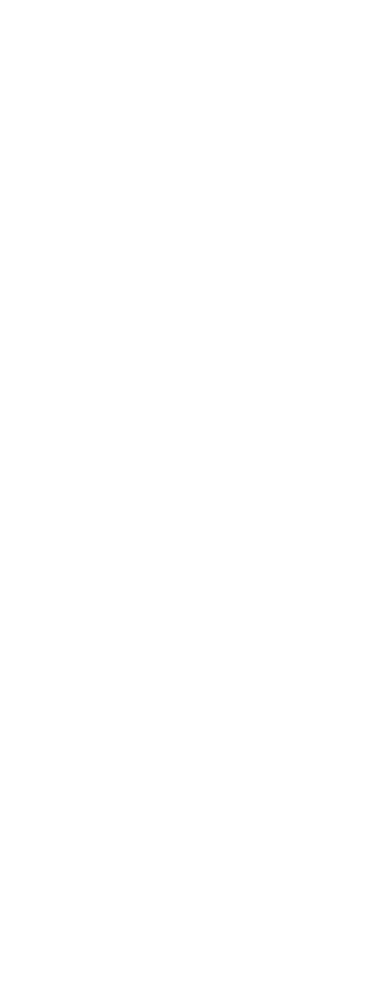
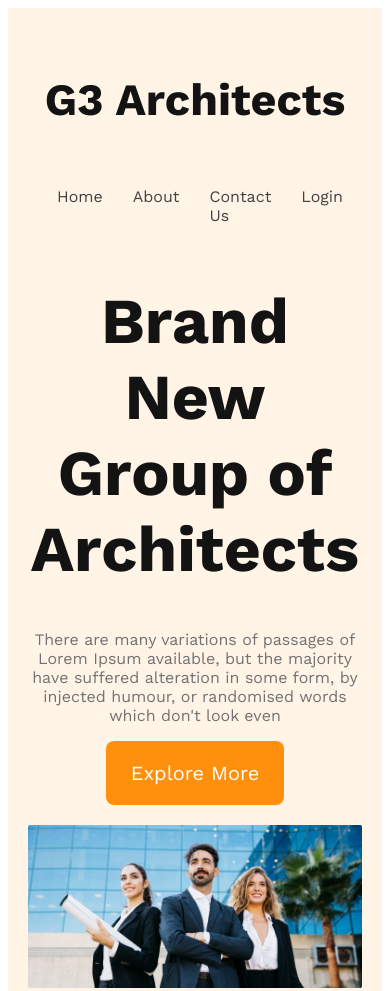
Before and after one commit to Ashamoni889/g3-architects-website, a plain HTML site: page index.html in a window 390 px wide. Shown: the top 991 px of the page. Before the commit the page ends 844 px from the top, so only its background shows below. Drawn offline with nearby package versions, Linux system fonts and the light colour scheme.

Commit message:
finshed header section and responsive

```diff
--- a/index.html
+++ b/index.html
@@ -4,9 +4,29 @@
     <meta charset="UTF-8">
     <meta name="viewport" content="width=device-width, initial-scale=1.0">
     <title>The Architects Company</title>
+    <link rel="stylesheet" href="styles/style.css">
 </head>
 <body>
-    <header></header>
+    <header>
+        <nav>
+            <h3 class="section-title">G3 Architects</h3>
+            <ul>
+                <li><a href="">Home</a></li>
+                <li><a href="">About</a></li>
+                <li><a href="">Contact Us</a></li>
+                <li><a href="">Login</a></li>
+            </ul>
+        </nav>
+        <div class="banner">
+            <div class="banner-content">
+                <h1 class="banner-title">Brand New
+                    Group of Architects</h1>
+                <p class="text-light-gray">There are many variations of passages of Lorem Ipsum available, but the majority have suffered alteration in some form, by injected humour, or randomised words which don't look even</p>
+                <button class="btn-praimary">Explore More</button>
+            </div>
+            <img src="images/banner.png" alt="">
+        </div>
+    </header>
     <main></main>
     <footer></footer>
 </body>
--- /dev/null
+++ b/styles/style.css
@@ -0,0 +1,87 @@
+
+/* work sans google fonts */
+  @import url('https://fonts.googleapis.com/css2?family=Lato:wght@700&family=Open+Sans:wght@800&family=Work+Sans:wght@400;600;700;800&display=swap');
+  /* shared style */
+  *{
+         font-family: 'Lato', sans-serif;
+        font-family: 'Open Sans', sans-serif;
+        font-family: 'Work Sans', sans-serif;
+  }
+  .text-light-gray{
+    color: #727272;
+  }
+  .btn-praimary{
+    border-radius: 8px;
+    color: #fff;
+    background: #FF900E;
+    padding: 20px 25px;
+    font-size: 1.25rem;
+    cursor: pointer;
+    border:0;
+  }
+  /* header style */
+  header{
+    background: rgba(255, 144, 14, 0.10);
+    padding: 50px 240px;
+  }
+
+  nav{
+    display: flex;
+    justify-content: space-between;
+    align-items: center;
+  }
+  nav>ul{
+    display: flex;
+  }
+  nav li{
+    list-style: none;
+    margin-right: 30px;
+    font-weight: 500;
+    font-size: 1rem;
+  }
+  nav li a{
+    text-decoration: none;
+    color:#424242;
+  }
+  .section-title{
+    color: #131313;
+    font-size: 2.8rem;
+    font-weight: 700;
+  }
+  /* banner style */
+  .banner-content{
+    max-width:800px;
+    text-align: center;
+    margin: 0 auto;
+  }
+  .banner-title{
+    color:#131313;
+    font-weight: 700;
+    font-size: 4rem;
+  }
+  .banner img{
+    margin-top:20px;
+    width:100%;
+  }
+
+
+
+
+  /* responsive style */
+  @media  screen and (max-width:576px) {
+    header{
+        padding:20px;
+    }
+    nav{
+        flex-direction: column;
+    }
+  }
+/* medium device */
+@media  screen and (min-width:576px) and (max-width:960px) {
+    nav{
+        flex-direction: column;
+    }
+    header{
+        padding:50px;
+    }
+}
```
Also changed, not shown: images/architect.png (added), images/banner.png (added), images/icons/customers.png (added), images/icons/email.png (added), images/icons/projects.png (added), images/icons/ribon.png (added), images/sponsors/amazon.png (added), images/sponsors/figma.png (added), images/sponsors/google.png (added), images/sponsors/spotify.png (added), images/sponsors/telerama.png (added), images/team1.png (added), images/team2.png (added), images/team3.png (added), 1 more files.
